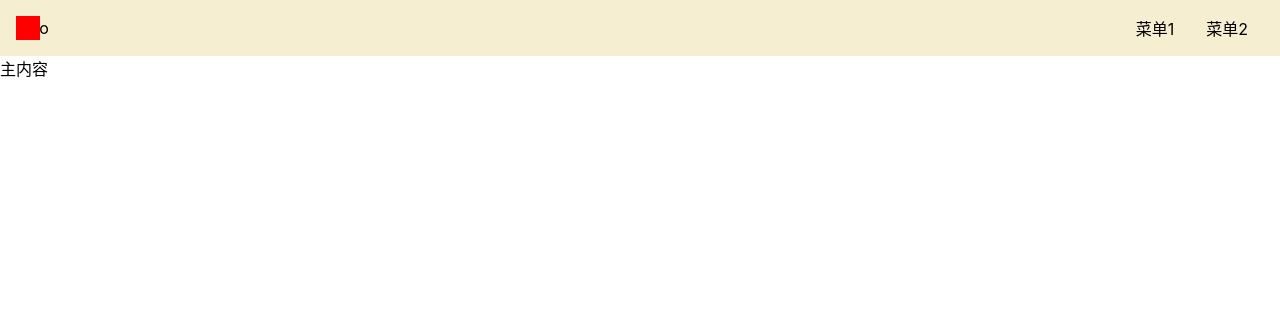
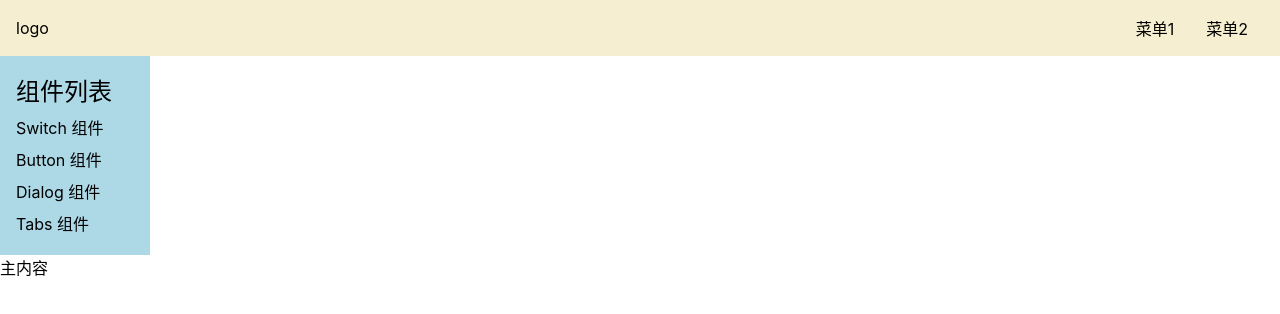
Before and after one commit to AmberWANGDM/diamond-ui, a Vue app: page /#/doc in a window 1280 px wide. Shown: the top 314 px of the page. Built offline with nearby package versions, Linux system fonts and the light colour scheme.

Commit message:
完善 aside 切换逻辑

```diff
--- a/src/App.vue
+++ b/src/App.vue
@@ -11,7 +11,8 @@
     // 如果希望指定更复杂的类型,可以写成
     // const asideVisible:Ref<boolean> = ref(false)
     // 或者在调用ref时传入泛型参数,覆盖默认推导 ref<boolean>(false)
-    const asideVisible = ref(false)
+    const width = document.documentElement.clientWidth
+    const asideVisible = ref(width < 500 ? false : true)
     provide('asideVisible', asideVisible)
   },
 }
--- a/src/components/Topnav.vue
+++ b/src/components/Topnav.vue
@@ -1,11 +1,11 @@
 <template>
   <div class="topnav">
-    <div class="logo" @click="toggleMenu">logo</div>
+    <div class="logo">logo</div>
     <ul class="menu">
       <li>菜单1</li>
       <li>菜单2</li>
     </ul>
-    <span class="toggleAside"></span>
+    <span class="toggleAside" @click="toggleMenu"></span>
   </div>
 </template>
 
@@ -46,7 +46,6 @@
     }
   }
   > .toggleAside {
-    display: inline-block;
     width: 24px;
     height: 24px;
     background: red;
@@ -54,6 +53,7 @@
     left: 16px;
     top: 50%;
     transform: translateY(-50%);
+    display: none;
   }
 
   @media (max-width: 500px) {
@@ -63,6 +63,9 @@
     > .logo {
       margin: 0 auto;
     }
+    > .toggleAside {
+      display: inline-block;
+    }
   }
 }
 </style>
--- a/src/views/Doc.vue
+++ b/src/views/Doc.vue
@@ -46,10 +46,7 @@
   background: lightblue;
   width: 150px;
   padding: 16px;
-  position: fixed;
-  top: 0;
-  left: 0;
-  padding-top: 70px;
+
   > h2 {
     margin-bottom: 4px;
   }
@@ -58,5 +55,11 @@
       padding: 4px 0;
     }
   }
+  @media (max-width: 500px) {
+    position: fixed;
+    top: 0;
+    left: 0;
+    padding-top: 70px;
+  }
 }
 </style>
```
